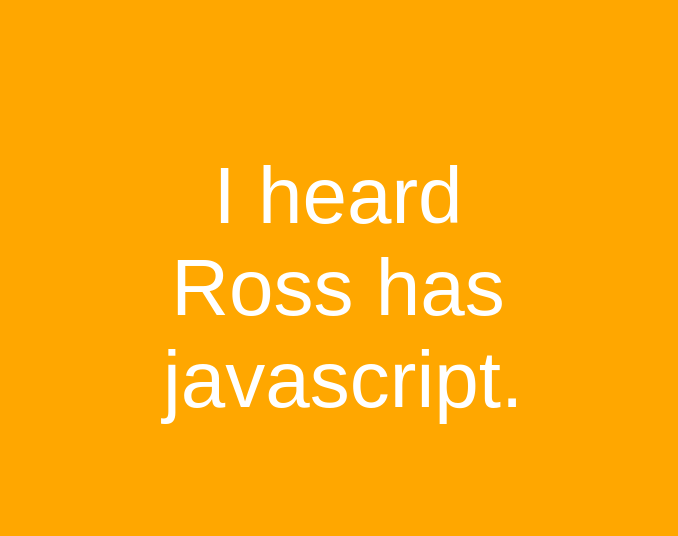
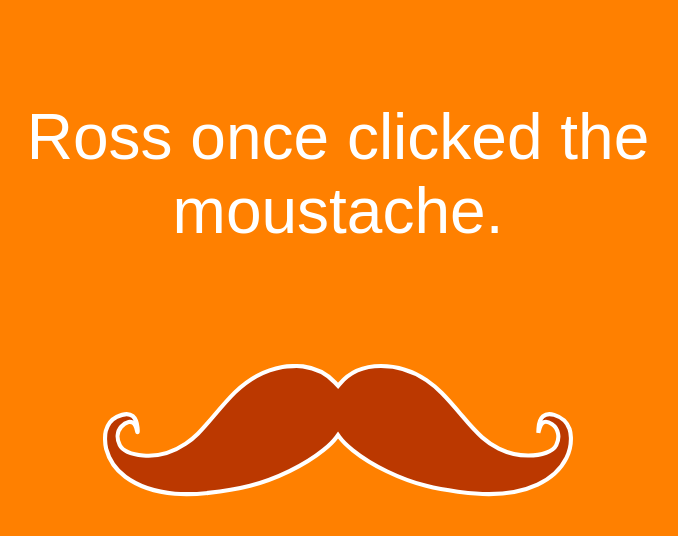
Before and after one commit to JamieJQuinn/true-ross-facts, a plain HTML site: page index.html in a window 1280 px wide. Shown: the whole page, without its empty margins (302-980 px from the left). Drawn offline with nearby package versions, Linux system fonts and the light colour scheme.

Commit message:
Very simple solution atm

```diff
--- a/facts_generator.js
+++ b/facts_generator.js
@@ -1 +1,13 @@
-document.write("I heard Ross has javascript.");
+var url = "facts.txt";
+var fact_element = document.getElementById("fact");
+var facts;
+$.get( url, function( data ) {
+  facts = data.split("\n");
+});
+
+document.getElementById("moustache").onclick = displayFact;
+
+function displayFact() {
+  var rand_index = Math.floor(Math.random() * (facts.length-1));
+  fact_element.innerHTML = facts[rand_index];
+}
--- a/index.html
+++ b/index.html
@@ -5,8 +5,14 @@
   </head>
   <body>
     <div id="main">
-      <script type="text/javascript" src="facts_generator.js"></script>
-      <noscript>I heard that Ross needs to enable javascript.</noscript>
+      <p id="fact">
+      Ross once clicked the moustache.
+      <noscript>Ross needs to enable javascript.</noscript>
+      </p>
+      <img id="moustache" src="moustache.svg"></img>
     </div>
   </body>
+  <script type="text/javascript" language="Javascript"
+	src="http://ajax.aspnetcdn.com/ajax/jquery/jquery-1.4.1.min.js"></script>
+  <script type="text/javascript" src="facts_generator.js"></script>
 </html>
--- a/style.css
+++ b/style.css
@@ -1,13 +1,19 @@
 body {
-background-color: #FFA700;
+background-color: #FF8000;
 color: #fff;
 font-family:arial,helvetica;
-font-size:5em;
+font-size:4em;
 text-align: center;
+overflow: hidden;
 }
 #main {
 margin: 0px auto;
-margin-top: 150px;
-width: 350px;
+margin-top: 100px;
+margin-bottom: 150px;
+width: 75%;
 text-align:center;
 }
+#moustache {
+margin-top:50px;
+width: 50%;
+}
```
Also changed, not shown: facts.txt (added), moustache.svg (added).
